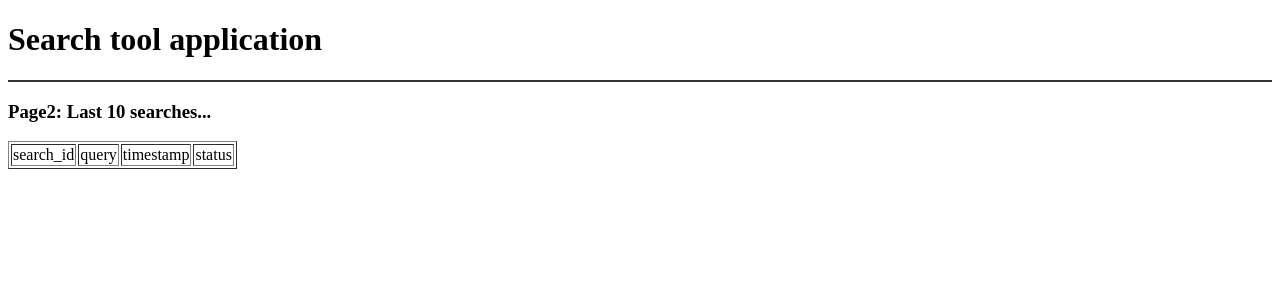
After one commit to piyusql/searchtool, a Django app: page /dashboard/ in a window 1280 px wide. The commit adds this page. Shown: the top 300 px of the page. Run offline with Django 3.2, Linux system fonts and the light colour scheme; data that the repository does not hold is empty; parts of the project's set-up code (start-up, migrations or seed data) failed here and were passed over.

Commit message:
added dashboard page

```diff
--- a/engine/views.py
+++ b/engine/views.py
@@ -9,3 +9,8 @@ def home(request):
     if q:
         search_id = execute_search(q)
     return render(request, 'engine/search.html')
+
+
+def dashboard(request):
+    latest_searches = SearchHistory.objects.all().order_by('-id')[:10]
+    return render(request, 'engine/dashboard.html', {'latest_searches': latest_searches})
--- a/searchtool/urls.py
+++ b/searchtool/urls.py
@@ -16,9 +16,10 @@ Including another URLconf
 from django.contrib import admin
 from django.urls import path
 
-from engine.views import home
+from engine.views import dashboard, home
 
 urlpatterns = [
     path('admin/', admin.site.urls),
     path('', home, name='home'),
+    path('dashboard/', dashboard, name='dashboard'),
 ]
--- /dev/null
+++ b/templates/engine/dashboard.html
@@ -0,0 +1,23 @@
+{% extends "base.html" %}
+
+{% block title %}Search history{% endblock %}
+{% block header %} {% endblock %}
+{% block content %}
+  <h3>Page2: Last 10 searches...</h3>
+  <table border="1">
+    <tr>
+        <td>search_id</td>
+        <td>query</td>
+        <td>timestamp</td>
+        <td>status</td>
+    </tr>
+    {% for record in latest_searches %}
+    <tr>
+        <td>{{record.id}}</td>
+        <td>{{record.query}}</td>
+        <td>{{record.started_at}}</td>
+        <td>{{record.get_status_display}}</td>
+    </tr>
+    {% endfor %}
+  </table>
+{% endblock %}
```
Also changed, not shown: templates/engine/search.html (+2 -12 lines).
